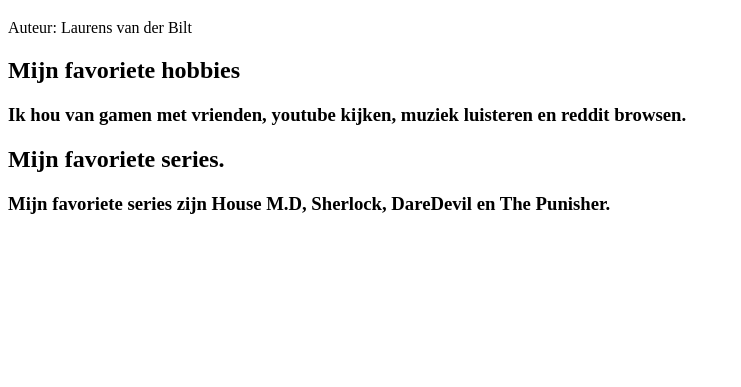
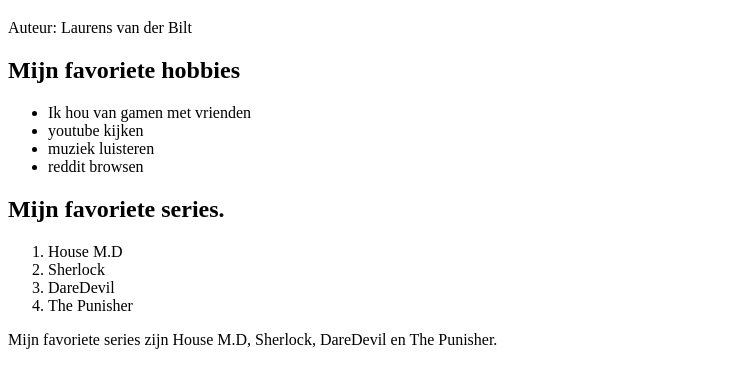
Before and after one commit to 2099492/Wie-ben-ik-cd3c833d, a plain HTML site: page index.html in a window 1280 px wide. Shown: the part 61-448 px from the top of the page, without its empty margins (0-741 px from the left). Drawn offline with Linux system fonts and the light colour scheme.

Commit message:
Add files via upload

```diff
--- a/index.html
+++ b/index.html
@@ -8,9 +8,23 @@
 	<h1>Dit is mijn website</h1>
 	<p>Auteur: Laurens van der Bilt</p>
 	<h2>Mijn favoriete hobbies</h2>
-	<h3>Ik hou van gamen met vrienden, youtube kijken, muziek luisteren en reddit browsen.</h3>
+	<ul>
+     <li>Ik hou van gamen met vrienden</li>
+	<li> youtube kijken</li>
+	 <li>muziek luisteren</li>
+     <li>reddit browsen</li>
+    </ul>
 	<h2>Mijn favoriete series.</h2>
-	<h3>Mijn favoriete series zijn House M.D, Sherlock, DareDevil en The Punisher.</h3>
+	<ol>
+		<li>House M.D</li>
+        <li>Sherlock</li>
+        <li> DareDevil</li>
+        <li>The Punisher</li>
+	</ol>
+
 
   </body>
  </html>
+
+
+ Mijn favoriete series zijn House M.D, Sherlock, DareDevil en The Punisher.
```
